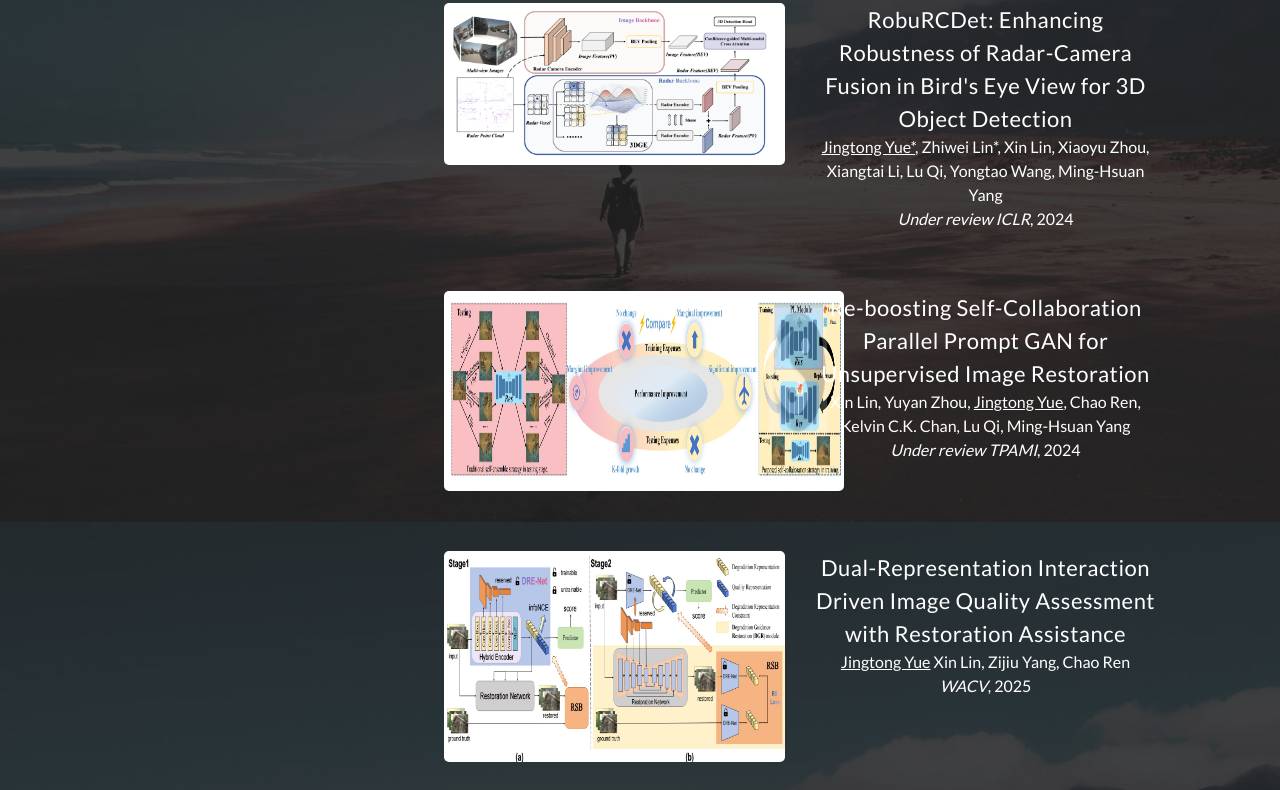
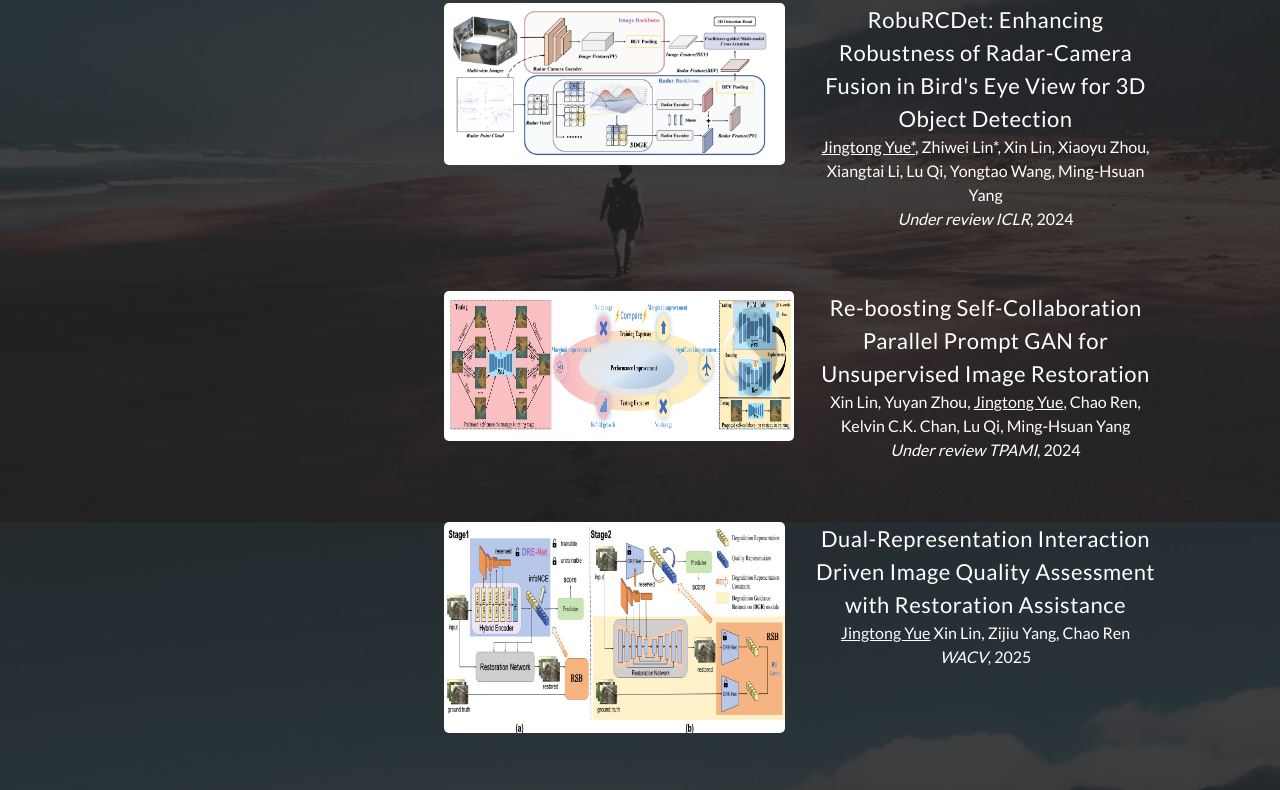
Before and after one commit to Jingtong0527/Jingtong0527.github.io, a plain HTML site: page index.html in a window 1280 px wide. Shown: the part 1878-2668 px from the top of the page. Drawn offline with Linux system fonts and the light colour scheme.

Commit message:
Update index.html

```diff
--- a/index.html
+++ b/index.html
@@ -212,7 +212,7 @@ Through two years of research, I have explored several directions, including:</s
 			  <div class="row">
 			    <div class="col-md-6">
 			      <div class="left-image">
-			        <img src="assets/images/TPAMI.png" alt="" style="width: 400px; height: 200px;"/>
+			        <img src="assets/images/TPAMI.png" alt="" style="width: 350px; height: 150px;"/>
 			      </div>
 			    </div>
 			    <div class="col-md-6">
```
